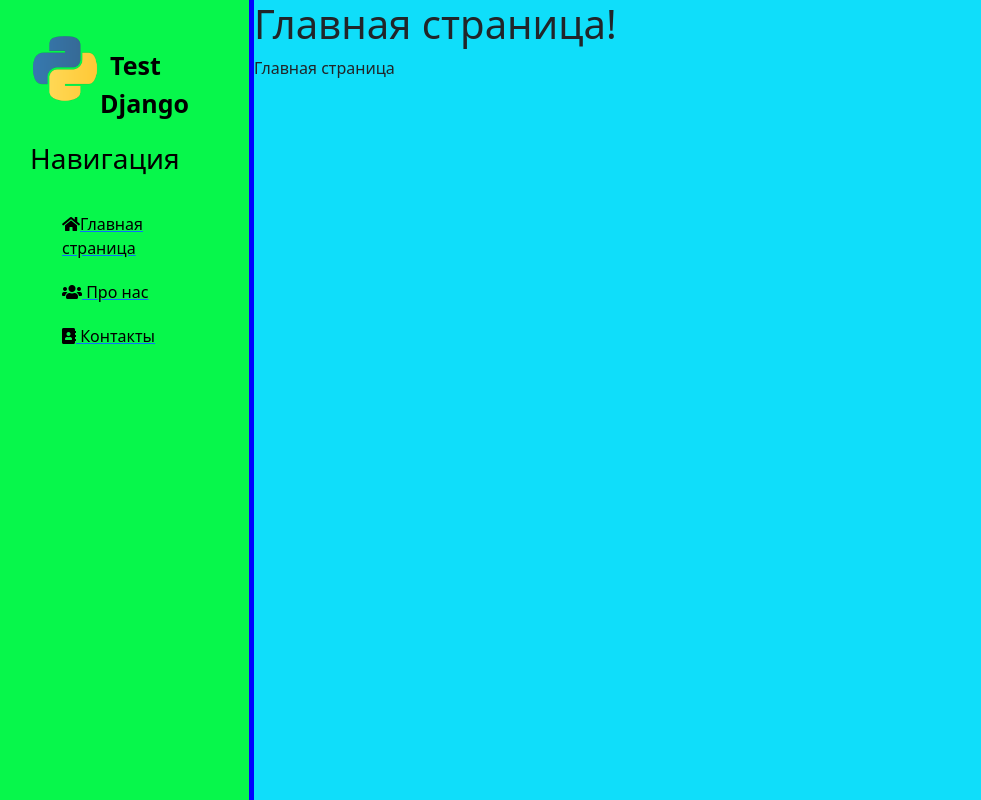
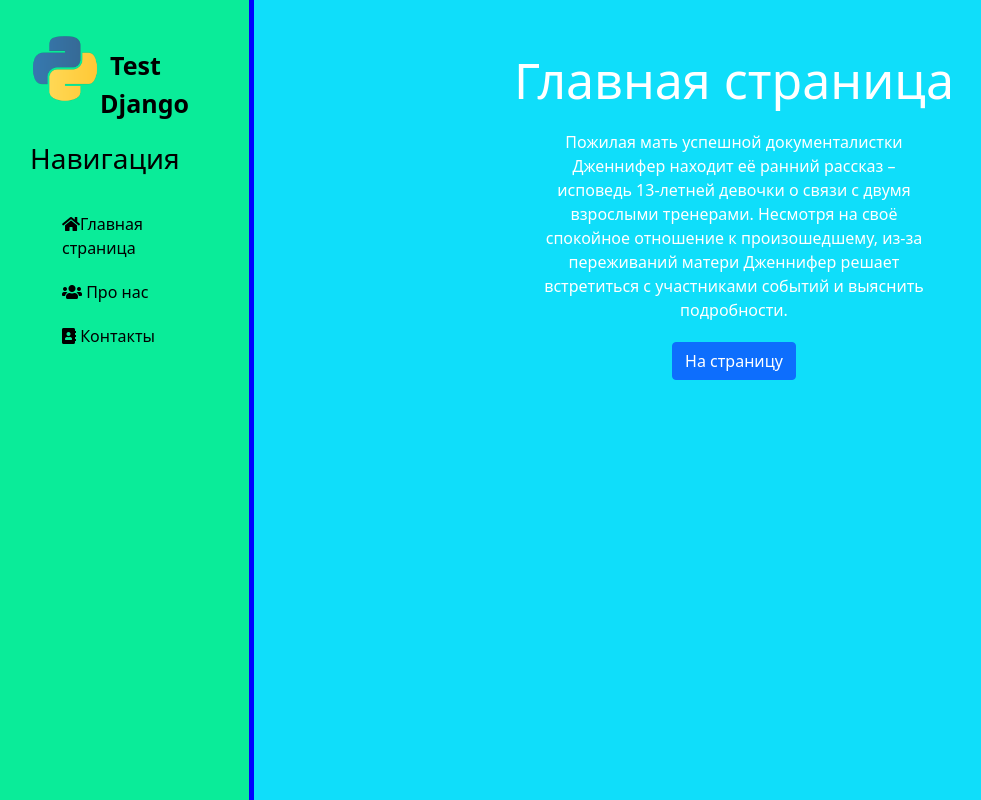
Before and after one commit to Piton2306/StudyDjango, a Django app: page / in a window 1280 px wide. Shown: the whole page, without its empty margins (2-983 px from the left). Run offline with Django 3.2, Linux system fonts and the light colour scheme; some libraries are stand-ins or nearby versions.

Commit message:
lesson 5 result

```diff
--- a/Django/main/static/main/css/main.css
+++ b/Django/main/static/main/css/main.css
@@ -4,7 +4,7 @@ body {
 
 aside {
     float:left;
-    background: #07f74b;
+    background: #07f74b8c;
     width :20%;
     padding:2.5%;
     height:100vh;
@@ -37,4 +37,20 @@ aside ul li {
     color: #000;
     display: block;
     margin-top: 20px;
+    transition: transform .6s ease;
 }
+aside ul li:hover, aside ul a{
+color: #fff;
+text-decoration: none;
+transform: scale(1.05);}
+
+main .feature{
+float: left;
+color: #fff;
+margin-top: 50px;
+text-align: center;
+width:75%
+}
+main .feature h1{font-size: 50px}
+
+main .feature p{max-width: 400px; margin: 20px auto}
--- a/Django/main/templates/main/index.html
+++ b/Django/main/templates/main/index.html
@@ -1,6 +1,9 @@
 {% extends 'main/layout.html' %}
 {% block title %}Главная страница{% endblock %}
 {% block content %}
-<h1>Главная страница!</h1>
-<p> Главная страница<p>
+<div class= 'feature'>
+    <h1>Главная страница</h1>
+    <p>Пожилая мать успешной документалистки Дженнифер находит её ранний рассказ – исповедь 13-летней девочки о связи с двумя взрослыми тренерами. Несмотря на своё спокойное отношение к произошедшему, из-за переживаний матери Дженнифер решает встретиться с участниками событий и выяснить подробности.</p>
+    <button  class="btn btn-primary">На страницу</button>
+</div>
     {% endblock %}
--- a/Django/main/templates/main/layout.html
+++ b/Django/main/templates/main/layout.html
@@ -17,8 +17,8 @@
         <span class="logo">Test Django</span>
         <h3>Навигация</h3>
         <ul>
-            <a href=""><li><i class ="fas fa-home"></i>Главная страница</li></a>
-            <a href=""><li><i class="fa fa-users"></i> Про нас</li></a>
+            <a href="{% url 'home'%}"><li><i class ="fas fa-home"></i>Главная страница</li></a>
+            <a href="{% url 'about'%}"><li><i class="fa fa-users"></i> Про нас</li></a>
             <a href=""><li><i class="fa fa-address-book"></i> Контакты</li></a>
         </ul>
 
--- a/Django/main/urls.py
+++ b/Django/main/urls.py
@@ -18,6 +18,6 @@ from django.urls import path
 from . import views
 
 urlpatterns = [
-    path('', views.index),
-    path('about',views.about),
+    path('', views.index, name='home'),
+    path('about',views.about,name='about'),
 ]
```
Also changed, not shown: Django/main/templates/main/about.html (+5 -2 lines).
